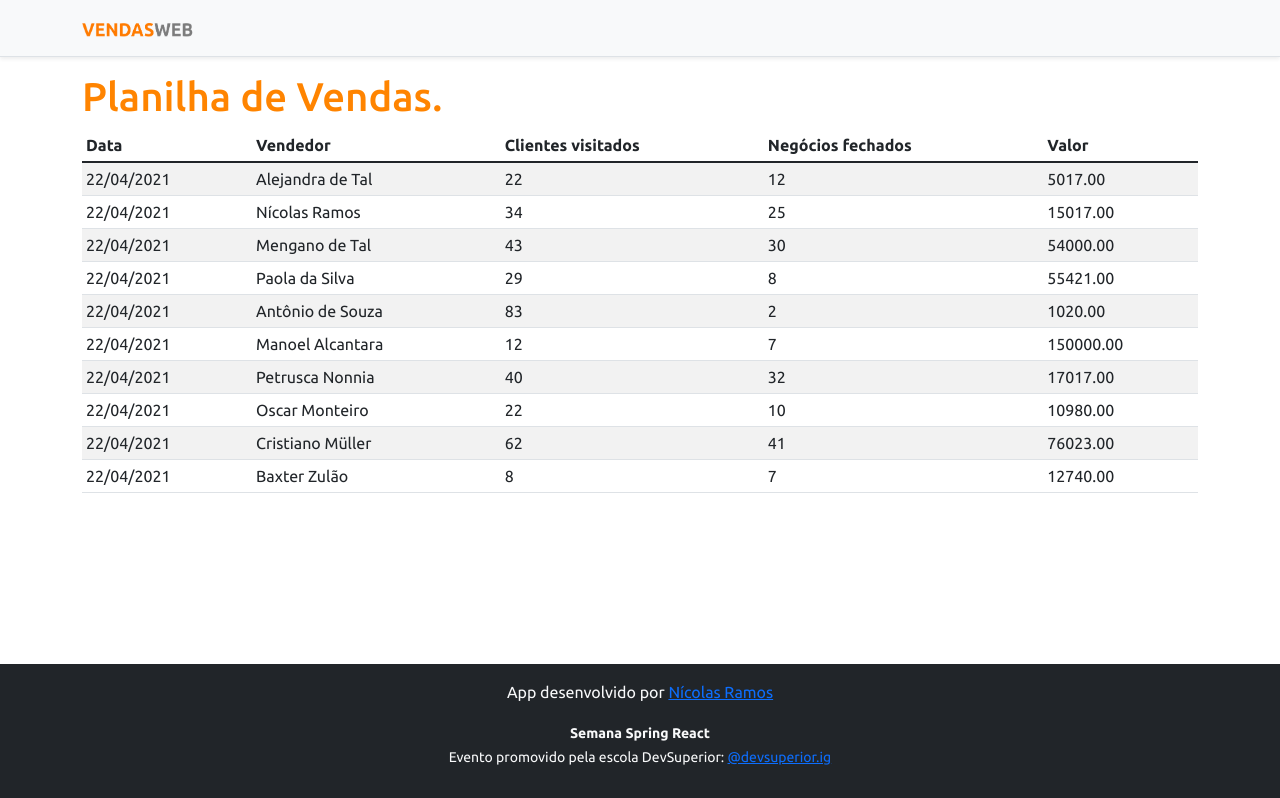
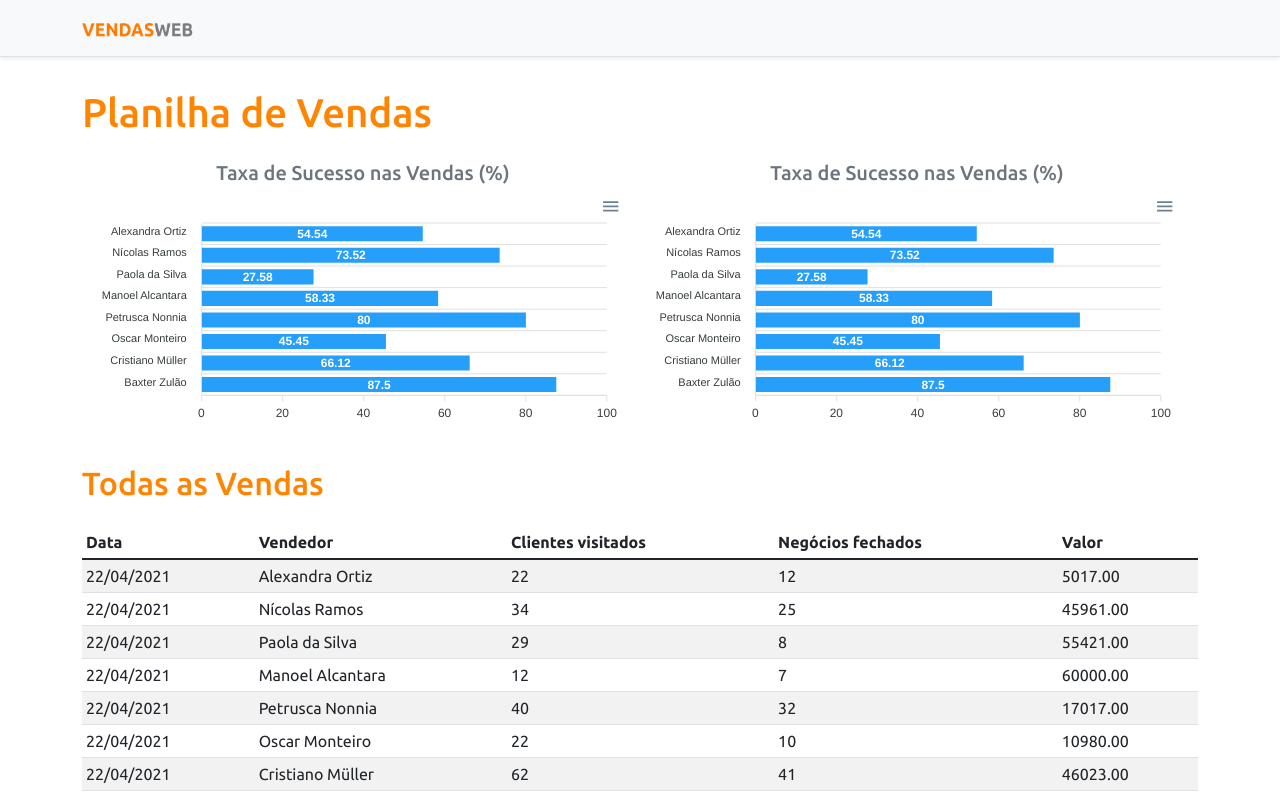
Before and after one commit to NicolasMCP/Spring-React-sds4, a React (Create React App) app in the folder frontend/: page / in a window 1280 px wide. Shown: the top 798 px of the page. Built offline with nearby package versions, Linux system fonts and the light colour scheme.

Commit message:
Grafico de Barra estático inserido

```diff
--- a/frontend/package.json
+++ b/frontend/package.json
@@ -12,8 +12,10 @@
     "@types/node": "^12.0.0",
     "@types/react": "^17.0.0",
     "@types/react-dom": "^17.0.0",
+    "apexcharts": "^3.28.1",
     "bootstrap": "^5.1.1",
     "react": "^17.0.2",
+    "react-apexcharts": "^1.3.9",
     "react-dom": "^17.0.2",
     "react-scripts": "4.0.3",
     "typescript": "^4.1.2",
--- a/frontend/src/App.tsx
+++ b/frontend/src/App.tsx
@@ -1,3 +1,4 @@
+import BarChart from "components/BarChart";
 import DataTable from "components/DataTable";
 import Footer from "components/Footer";
 import NavBar from "components/NavBar";
@@ -7,7 +8,23 @@ function App() {
     <>
       <NavBar />
       <div className="container">
-        <h1 className="text-primary">Planilha de Vendas.</h1>
+        <h1 className="text-primary py-3">Planilha de Vendas</h1>
+
+        <div className="row px-3">
+          <div className="col-sm-6">
+            <h5 className="text-center text-secondary">Taxa de Sucesso nas Vendas (%)</h5>
+            <BarChart />
+          </div>
+          <div className="col-sm-6">
+            <h5 className="text-center text-secondary">Taxa de Sucesso nas Vendas (%)</h5>
+            <BarChart />
+          </div>
+        </div>
+
+        <div className="py-3">
+          <h2 className="text-primary">Todas as Vendas</h2>
+        </div>
+
         <DataTable />
       </div>
       <Footer />
--- /dev/null
+++ b/frontend/src/components/BarChart/index.tsx
@@ -0,0 +1,37 @@
+import Chart from 'react-apexcharts';
+
+const BarChart = () => {
+
+    const options = {
+        plotOptions: {
+            bar: {
+                horizontal: true,
+            }
+        },
+    };
+
+    const mockData = {
+        labels: {
+            categories: ['Alexandra Ortiz', 'Nícolas Ramos', 'Paola da Silva', 'Manoel Alcantara', 'Petrusca Nonnia', 'Oscar Monteiro', 'Cristiano Müller', 'Baxter Zulão']
+        },
+        series: [
+            {
+                name: "% Sucesso",
+                data: [54.54, 73.52, 27.58, 58.33, 80.00, 45.45, 66.12, 87.50]
+            }
+        ]
+    };
+
+
+
+    return (
+        <Chart
+            options={{ ...options, xaxis: mockData.labels}}
+            series={mockData.series}
+            type="bar"
+            height="240"
+        />
+    );
+}
+
+export default BarChart;
--- a/frontend/src/components/DataTable/index.tsx
+++ b/frontend/src/components/DataTable/index.tsx
@@ -14,7 +14,7 @@ const DataTable = () => {
                 <tbody>
                 <tr>
                         <td>22/04/2021</td>
-                        <td>Alejandra de Tal</td>
+                        <td>Alexandra Ortiz</td>
                         <td>22</td>
                         <td>12</td>
                         <td>5017.00</td>
@@ -24,14 +24,7 @@ const DataTable = () => {
                         <td>Nícolas Ramos</td>
                         <td>34</td>
                         <td>25</td>
-                        <td>15017.00</td>
-                    </tr>
-                    <tr>
-                        <td>22/04/2021</td>
-                        <td>Mengano de Tal</td>
-                        <td>43</td>
-                        <td>30</td>
-                        <td>54000.00</td>
+                        <td>45961.00</td>
                     </tr>
                     <tr>
                         <td>22/04/2021</td>
@@ -42,17 +35,10 @@ const DataTable = () => {
                     </tr>
                     <tr>
                         <td>22/04/2021</td>
-                        <td>Antônio de Souza</td>
-                        <td>83</td>
-                        <td>2</td>
-                        <td>1020.00</td>
-                    </tr>
-                    <tr>
-                        <td>22/04/2021</td>
                         <td>Manoel Alcantara</td>
                         <td>12</td>
                         <td>7</td>
-                        <td>150000.00</td>
+                        <td>60000.00</td>
                     </tr>
                     <tr>
                         <td>22/04/2021</td>
@@ -73,7 +59,7 @@ const DataTable = () => {
                         <td>Cristiano Müller</td>
                         <td>62</td>
                         <td>41</td>
-                        <td>76023.00</td>
+                        <td>46023.00</td>
                     </tr>
                     <tr>
                         <td>22/04/2021</td>
```
Also changed, not shown: 1 other file (tests, documents, lock files or other folders).
